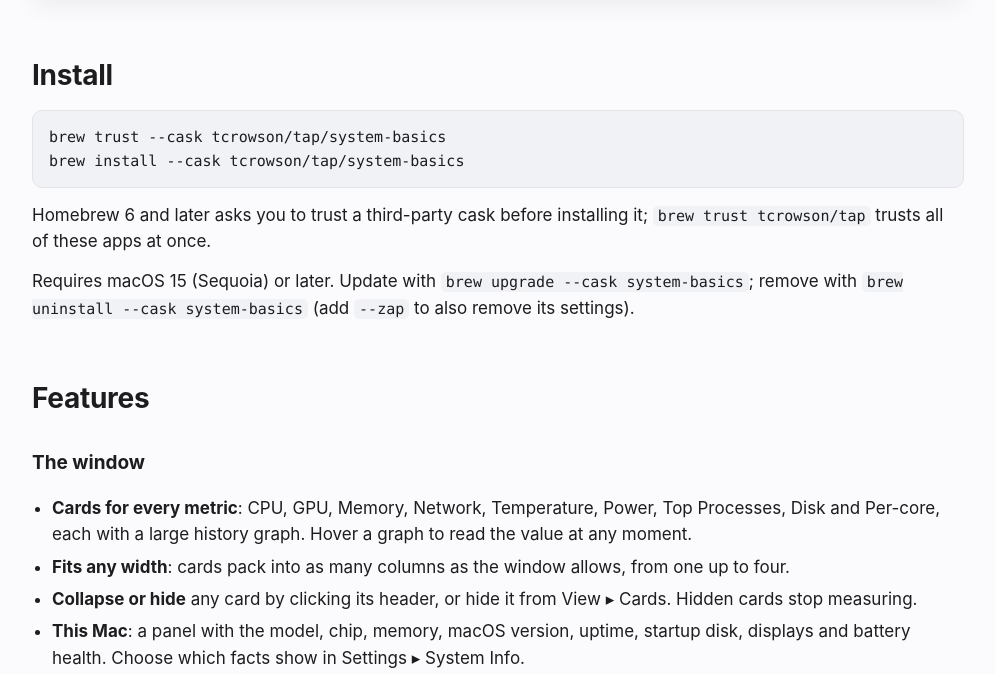
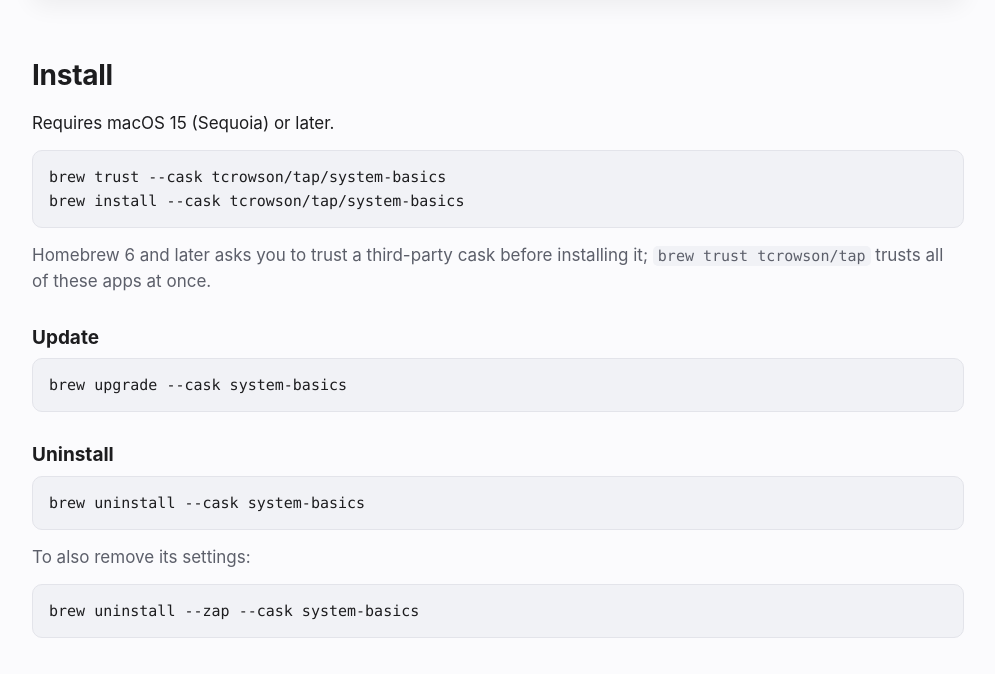
Before and after one commit to tcrowson/homebrew-tap, a plain HTML site: page docs/system-basics/index.html in a window 1280 px wide. Shown: the part 1324-1998 px from the top of the page, without its empty margins (142-1137 px from the left). Drawn offline with Linux system fonts and the light colour scheme.

Commit message:
Separate update and uninstall sections
Co-Authored-By: Claude Opus 5.5 <noreply@anthropic.com>

```diff
--- a/docs/system-basics/index.html
+++ b/docs/system-basics/index.html
@@ -26,10 +26,18 @@
   </figure>
 
   <h2 id="install">Install</h2>
+  <p>Requires macOS 15 (Sequoia) or later.</p>
   <pre><code>brew trust --cask tcrowson/tap/system-basics
 brew install --cask tcrowson/tap/system-basics</code></pre>
-  <p>Homebrew 6 and later asks you to trust a third-party cask before installing it; <code>brew trust tcrowson/tap</code> trusts all of these apps at once.</p>
-  <p>Requires macOS 15 (Sequoia) or later. Update with <code>brew upgrade --cask system-basics</code>; remove with <code>brew uninstall --cask system-basics</code> (add <code>--zap</code> to also remove its settings).</p>
+  <p class="dim">Homebrew 6 and later asks you to trust a third-party cask before installing it; <code>brew trust tcrowson/tap</code> trusts all of these apps at once.</p>
+
+  <h3 id="update">Update</h3>
+  <pre><code>brew upgrade --cask system-basics</code></pre>
+
+  <h3 id="uninstall">Uninstall</h3>
+  <pre><code>brew uninstall --cask system-basics</code></pre>
+  <p class="dim">To also remove its settings:</p>
+  <pre><code>brew uninstall --zap --cask system-basics</code></pre>
 
   <h2 id="features">Features</h2>
 
```
